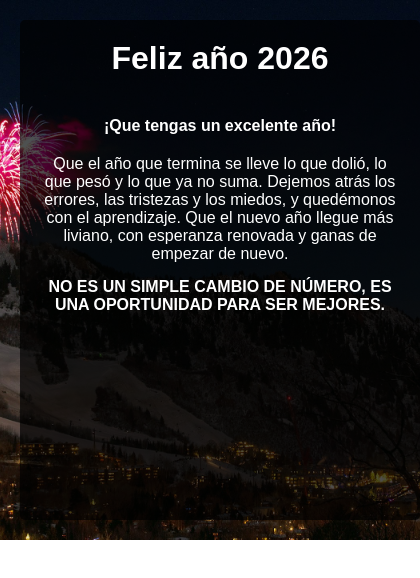
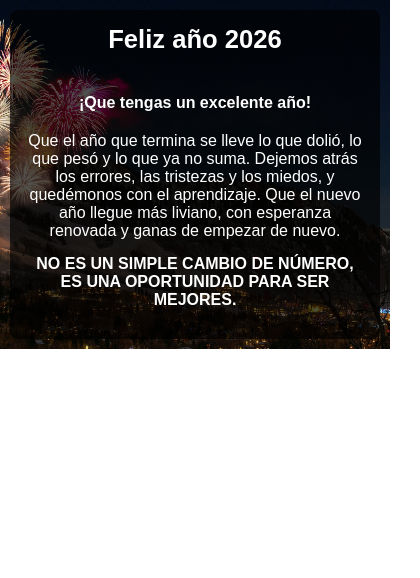
Before and after one commit to shaquilleramos/feliza-o, a plain HTML site: page index.html in a window 390 px wide. Shown: the whole page, 420 px wide, since content can reach past the window. Drawn offline with Linux system fonts and the light colour scheme.

Commit message:
second  commit

```diff
--- a/style.css
+++ b/style.css
@@ -16,14 +16,19 @@ body{
 }
 
 .container{
+    max-width: 400px;
+    width: 100%;
+    margin: auto;
 
-    height: 500px;
-    width: 400px;
-    margin: auto;
+    /* ❌ quitamos la altura fija */
+    /* max-height: 500px; */
+    /* height: 100%; */
+
     background: #000000ad;
     padding: 20px;
-    border-radius: 5px;
+    border-radius: 8px;
 }
+
 .card{
     display: flex;
     flex-direction: column;
@@ -39,3 +44,22 @@ body{
 .texto{
     margin-bottom: 15px;
 }
+
+@media (max-width: 480px) {
+    body {
+        padding: 10px;
+    }
+
+    .container {
+        padding: 15px;
+        max-width: 100%;
+    }
+
+    .titulo {
+        font-size: 1.6rem;
+    }
+
+    .texto {
+        font-size: 1rem;
+    }
+}
```
Also changed, not shown: index.html (+1 -0 lines).
